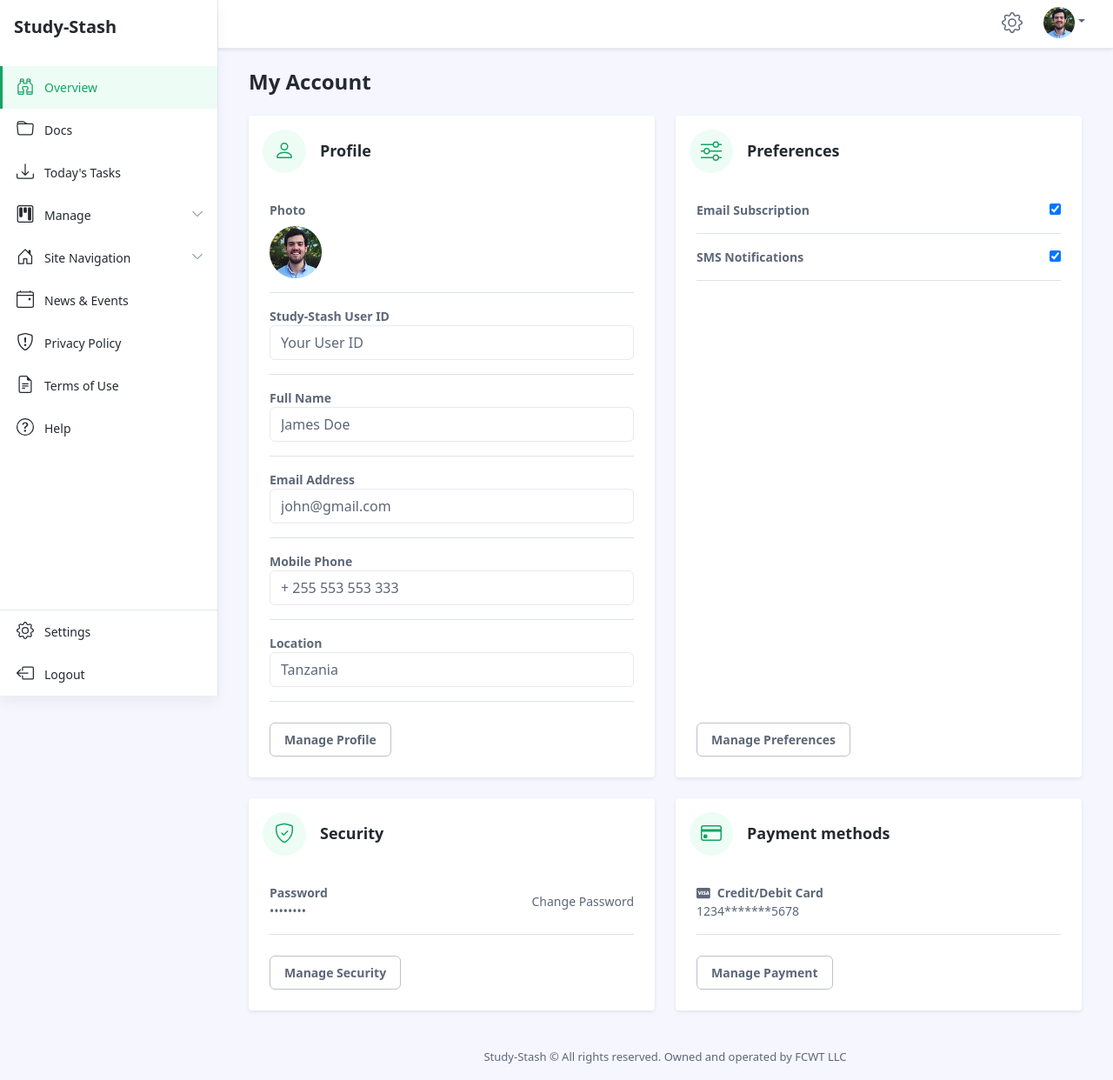
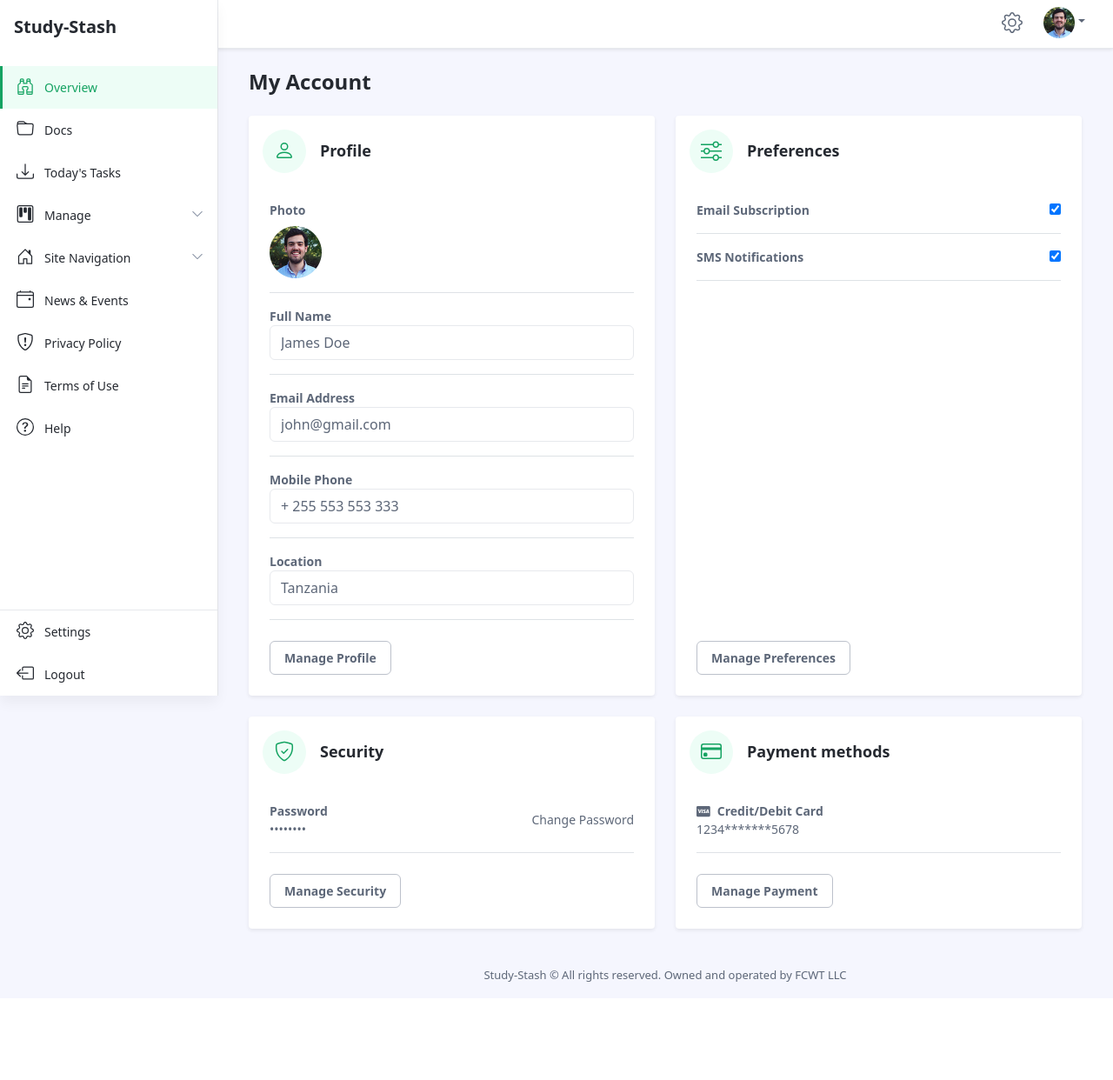
Before and after one commit to nasa145/study-stash-study, a Django app: page /activeuserapp/account/ in a window 1280 px wide. Shown: the whole page at 87% size. After the commit the page ends 1129 px from the top, so only its background shows below. Run offline with Django 3.2, Linux system fonts and the light colour scheme; style sheets or scripts are compiled from the project's sources; some libraries are stand-ins or nearby versions.

Commit message:
Some changes have been made on the account.html and the userdasboard as we had a converstion this morning

```diff
--- a/studyStashProject/activeuserapp/templates/activeuserapp/userdashboard/account.html
+++ b/studyStashProject/activeuserapp/templates/activeuserapp/userdashboard/account.html
@@ -42,15 +42,6 @@
 											</div>
 										</div><!--//col-->
 
-									</div><!--//row-->
-								</div><!--//item-->
-
-								<div class="item border-bottom py-3">
-									<div class="row justify-content-between align-items-center">
-										<div class="col-md-12">
-											<div class="item-label"><strong>Study-Stash User ID</strong></div>
-											<input class="form-control" type="text" value="Your User ID" readonly>
-										</div><!--//col-->
 									</div><!--//row-->
 								</div><!--//item-->
 
--- a/studyStashProject/activeuserapp/templates/activeuserapp/userdashboard/user_dashboard.html
+++ b/studyStashProject/activeuserapp/templates/activeuserapp/userdashboard/user_dashboard.html
@@ -294,7 +294,7 @@
 									updates and resources on our platform.</div>
 							</div><!--//app-card-body-->
 							<div class="app-card-footer p-4 mt-auto">
-								<a class="btn app-btn-secondary" href="#">Visit Page</a>
+								<a class="btn app-btn-secondary" href="{% url 'active_index' %}">Visit Page</a>
 							</div><!--//app-card-footer-->
 						</div><!--//app-card-->
 					</div><!--//col-->
```
